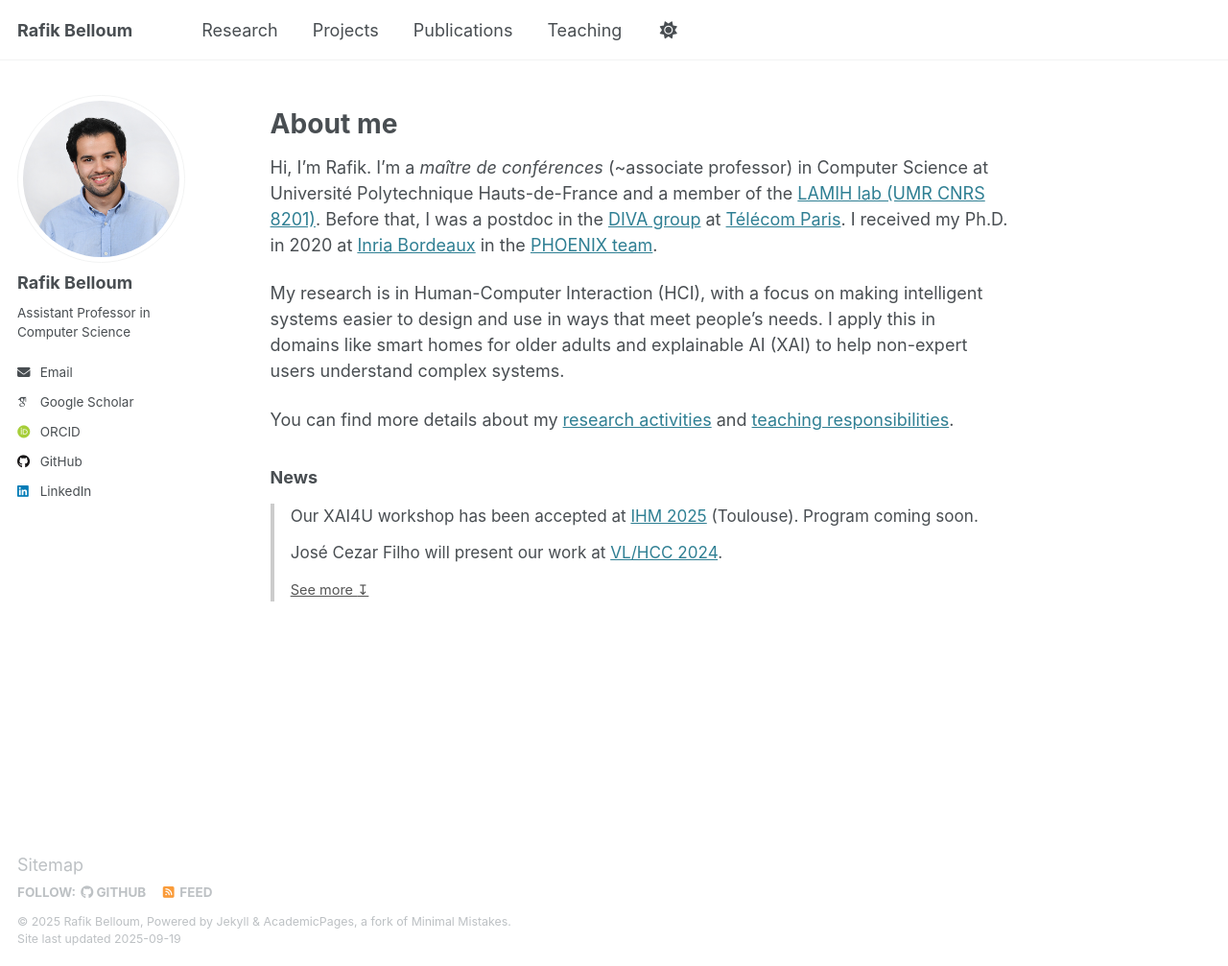
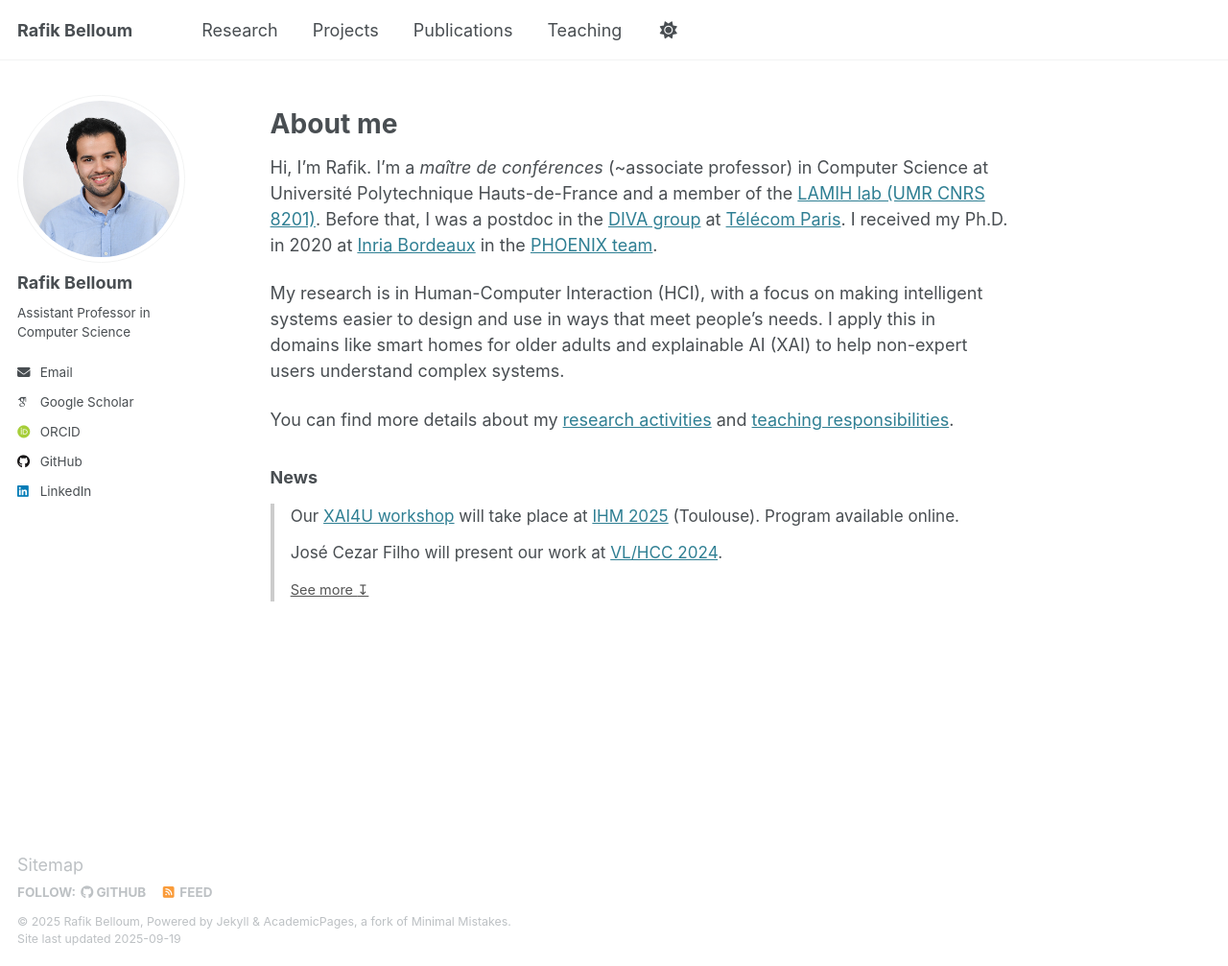
Before and after one commit to rafik-belloum/rafik-belloum.github.io, a Jekyll site: the page built from _pages/about.md, in a window 1280 px wide and 1007 px high. Shown: the whole window at 96% size. Built offline with Jekyll 4.4.1, drawn with Linux system fonts in a browser that asks for light colours; some web fonts are replaced.

Commit message:
Update about.md

```diff
--- a/_pages/about.md
+++ b/_pages/about.md
@@ -21,7 +21,8 @@ You can find more details about my [research activities](/research/) and [teachi
 <div id="news-box" style="margin-top: 1em; border-left: 4px solid #ccc; padding-left: 1em; font-size: 0.95em;">
   <ul id="news-list" style="list-style: none; padding-left: 0; margin: 0;">
     <li style="margin-bottom: 0.7em;">
-      Our XAI4U workshop has been accepted at <a href="https://ihm2025.afihm.org/" target="_blank">IHM 2025</a> (Toulouse). Program coming soon.
+      Our <a href="https://sites.google.com/view/xai4u-ihm25/" target="_blank">XAI4U workshop</a> will take place at
+  <a href="https://ihm2025.afihm.org/" target="_blank">IHM 2025</a> (Toulouse). Program available online.
     </li>
     <li style="margin-bottom: 0.7em;">
       José Cezar Filho will present our work at <a href="https://conf.researchr.org/home/vlhcc-2024" target="_blank">VL/HCC 2024</a>.
```
